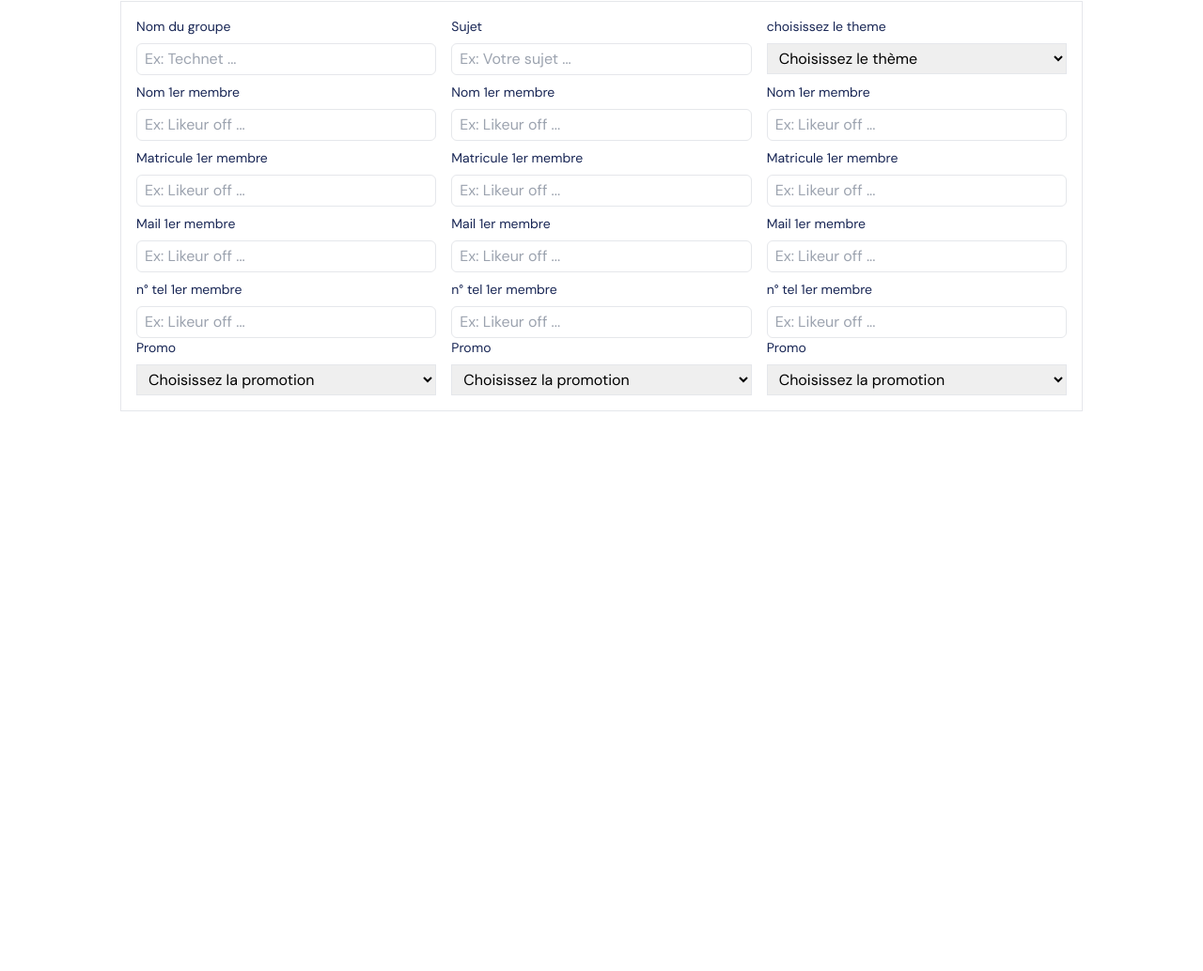
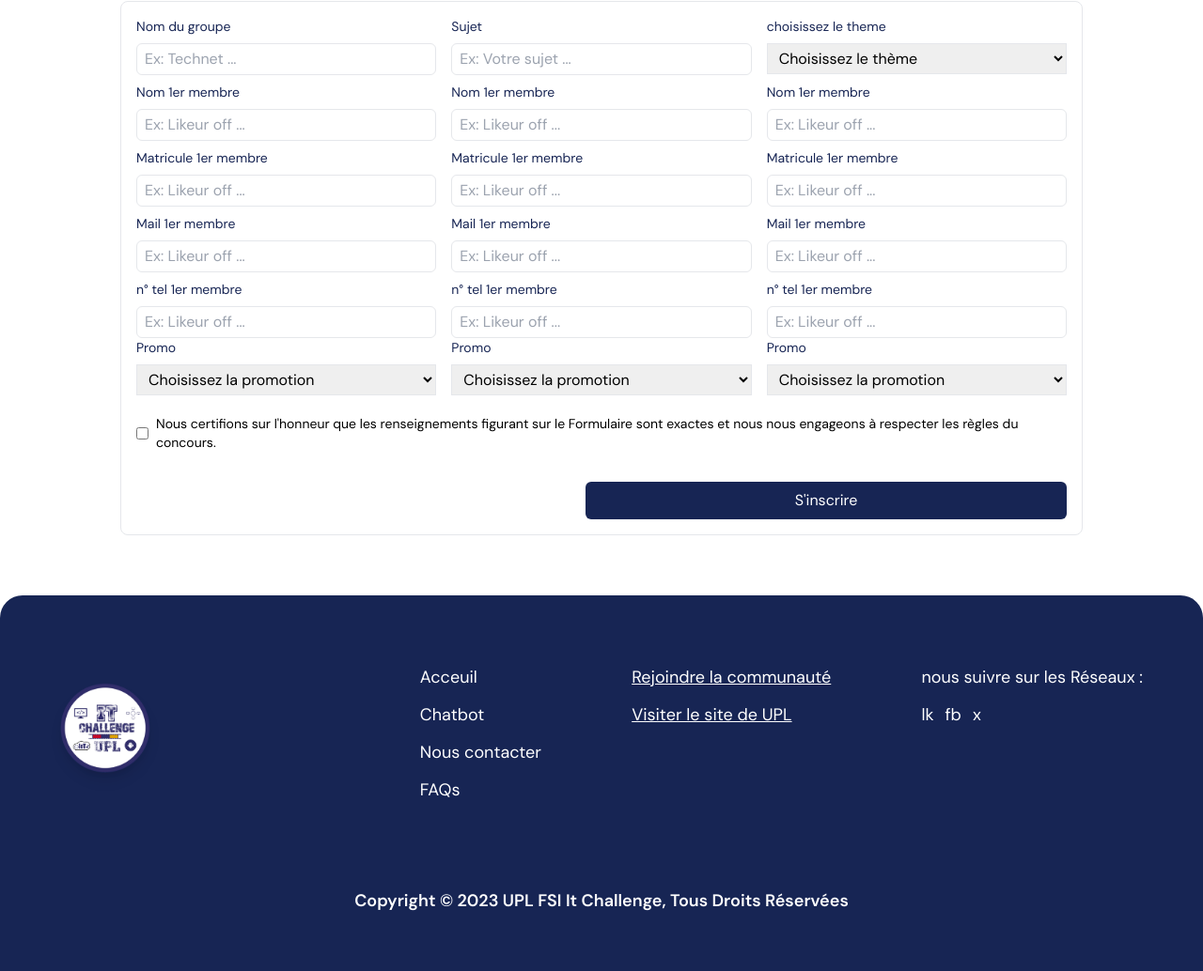
Before and after one commit to Likeur/it-challenge-website, a website built with webpack: page src/pages/inscription.html in a window 1280 px wide. Shown: the part 175-1209 px from the top of the page at 94% size. Before the commit the page ends 800 px from the top, so only its background shows below. Built offline with nearby package versions, Linux system fonts and the light colour scheme.

Commit message:
adding submit button

```diff
--- a/src/pages/inscription.html
+++ b/src/pages/inscription.html
@@ -45,7 +45,7 @@
         <section class="grid place-content-center mt-4 mb-16">
             <h2 class="font-semibold text-center text-2xl">Remplissez ce Formulaire</h2>
             <form action="">
-                <div class="border w-[90vw] p-4 lg:w-[80vw] mt-5 grid ">
+                <div class="border w-[90vw] rounded-lg p-4 lg:w-[80vw] mt-5 grid ">
                     <div class="grid gap-4 lg:grid-cols-3">
                         <div class="flex flex-col">
                             <label for="" class="text-blue-950 text-sm">Nom du groupe</label>
@@ -148,9 +148,57 @@
                         </div>
                     </div>
 
+                    <div class="mt-5">
+                        <div class="flex items-center">
+                            <input title="checkbox condition" type="checkbox" name="" id="">
+                            <label for="" class="ml-2 text-sm ">Nous certifions sur l'honneur que les renseignements figurant sur le Formulaire sont exactes et
+                                nous nous engageons à respecter les règles du concours.
+                            </label>
+                        </div>
+                        <div class="flex justify-end w-full">
+                            <button type="submit" class="p-2 w-full bg-blue-950 text-white rounded-md mt-8 lg:w-[40vw]" title="submit button">S'inscrire</button>
+                        </div>
+                    </div>
                 </div>
             </form>
         </section>
+
+        <footer class="p-6 lg:p-4 lg:h-[50vh] flex flex-col justify-around  bg-blue-950 rounded-t-3xl">
+            <div class="flex flex-col lg:flex-row justify-around">
+                <div class="text-white text-xs mt-5 lg:mt-0 lg:text-lg flex flex-col lg:flex-row justify-between lg:w-[90vw]">
+                    <div class="flex w-[70vw] lg:w-[40vw] justify-between items-center">
+                        <div>
+                            <a href="./index.html" class="relative z-50">
+                                <img id="logo" src="../../assets/img/logo ok OK.png" class="w-20 lg:w-24 shadow-lg rounded-full" alt="">
+                            </a>
+                        </div>
+                        <div class="flex flex-col">
+                            <a href="" class="block mt-3">Acceuil</a>
+                            <a href="" class="block mt-3">Chatbot</a>
+                            <a href="" class="block mt-3">Nous contacter</a>
+                            <a href="" class="block mt-3">FAQs</a>
+                        </div>
+                    </div>
+                    <div class="flex flex-col mt-5 lg:mt-0 lg:ml-6">
+                        <a href="" class="block mt-3 underline">Rejoindre la communauté</a>
+                        <a href="" class="block mt-3 underline">Visiter le site de UPL</a>
+                    </div>
+                    <div class="flex flex-col lg:ml-6 mt-5 lg:mt-3">
+                        <p>nous suivre sur les Réseaux : </p>
+                        <div class="flex mt-3">
+                            <a href="" class="block">lk</a>
+                            <a href="" class="block ml-3">fb</a>
+                            <a href="" class="block ml-3">x</a>
+                        </div>
+                    </div>
+                </div>
+            </div>
+            <div class="flex justify-center">
+                <div class="flex justify-center text-sm lg:text-lg mt-6 lg:mt-0 w-[80vw]  lg:w-max text-white">
+                    <h4 class="font-semibold text-center">Copyright &copy; 2023 UPL FSI It Challenge, Tous Droits Réservées</h4>
+                </div>
+            </div>
+        </footer>
     </main>
 
     <script src="../js/bundle.js"></script>
```
Also changed, not shown: src/css/output.css.
